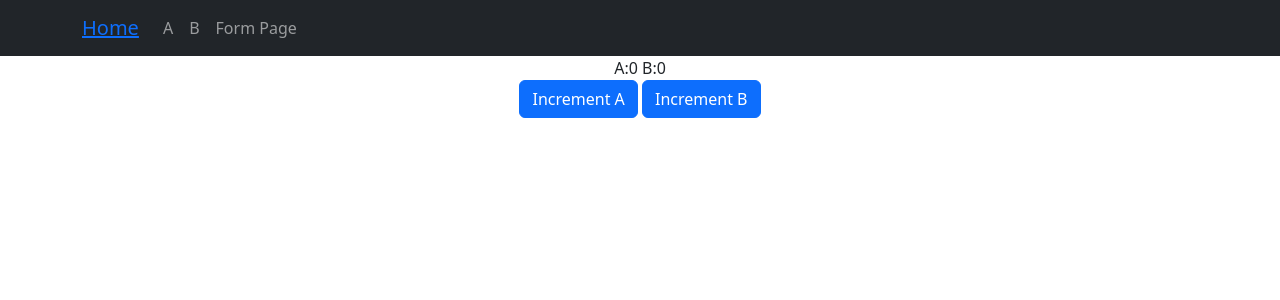
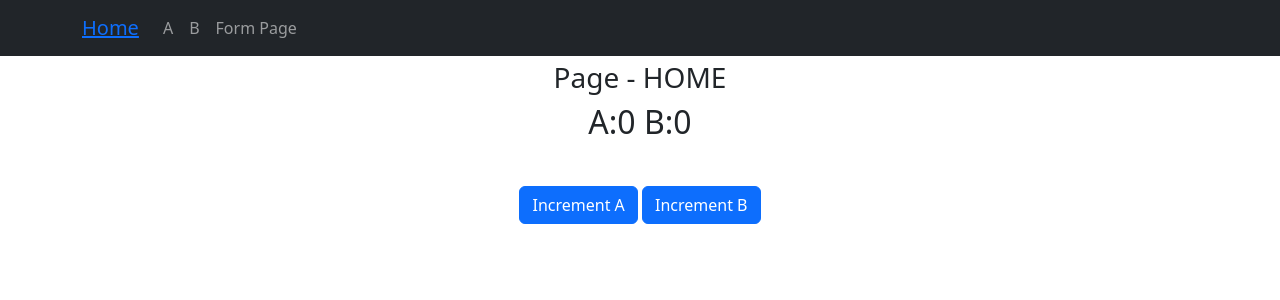
Before and after one commit to tejasvee-appsdeployer/task-7, a React (Create React App) app: page / in a window 1280 px wide. Shown: the top 300 px of the page. Built offline with nearby package versions, Linux system fonts and the light colour scheme.

Commit message:
completed

```diff
--- a/src/App.css
+++ b/src/App.css
@@ -1,3 +1,8 @@
+.count {
+	margin-top: 20px;
+	font-size: larger;
+}
+
 .form-container {
 	width: 50vw;
 }
--- /dev/null
+++ b/src/components/Header.js
@@ -0,0 +1,7 @@
+import React from "react";
+
+function Header({ name }) {
+	return <div className="fs-3">Page - {name}</div>;
+}
+
+export default Header;
--- a/src/components/Home.js
+++ b/src/components/Home.js
@@ -1,9 +1,13 @@
 import { Button } from "react-bootstrap";
+import Header from "./Header";
 
 const Home = ({ a, b, incA, incB }) => {
 	return (
 		<div>
-			A:{a} B:{b}
+			<Header name={"HOME"} />
+			<p className="fs-2">
+				A:{a} B:{b}
+			</p>
 			<br />
 			<Button variant="primary" onClick={incA}>
 				Increment A
--- a/src/components/PageA.js
+++ b/src/components/PageA.js
@@ -1,9 +1,13 @@
 import { Button } from "react-bootstrap";
+import Header from "./Header";
 
 const PageA = ({ a, b, incA, decB }) => {
 	return (
 		<div>
-			A:{a} B:{b}
+			<Header name={"A"} />
+			<p className="fs-2">
+				A:{a} B:{b}
+			</p>
 			<br />
 			<Button variant="primary" onClick={incA}>
 				Increment A
--- a/src/components/PageB.js
+++ b/src/components/PageB.js
@@ -1,9 +1,13 @@
 import { Button } from "react-bootstrap";
+import Header from "./Header";
 
 const PageB = ({ a, b, decA, incB }) => {
 	return (
 		<div>
-			A:{a} B:{b}
+			<Header name={"B"} />
+			<p className="fs-2">
+				A:{a} B:{b}
+			</p>
 			<br />
 			<Button variant="secondary" onClick={decA}>
 				Decrement A
```
